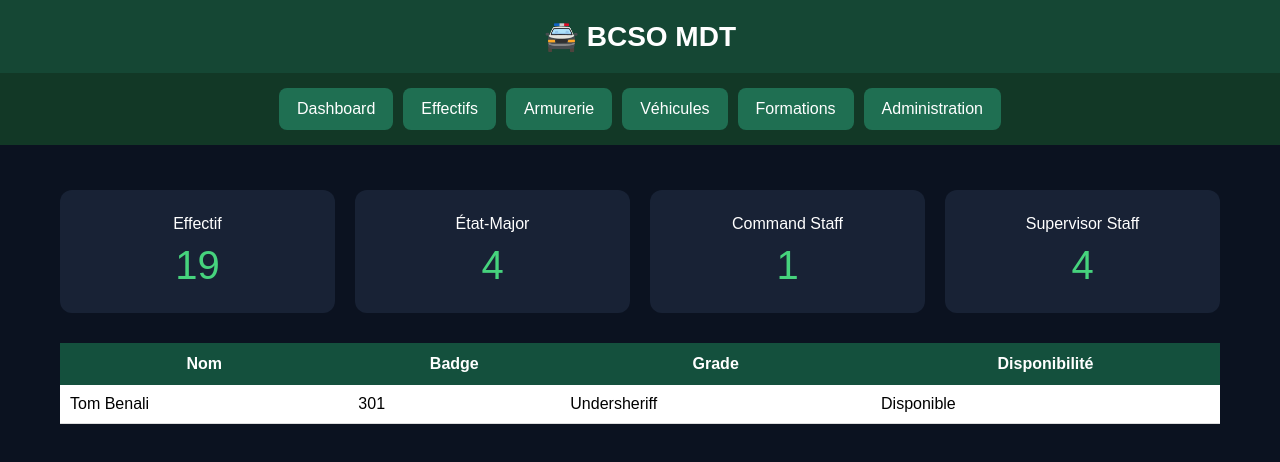
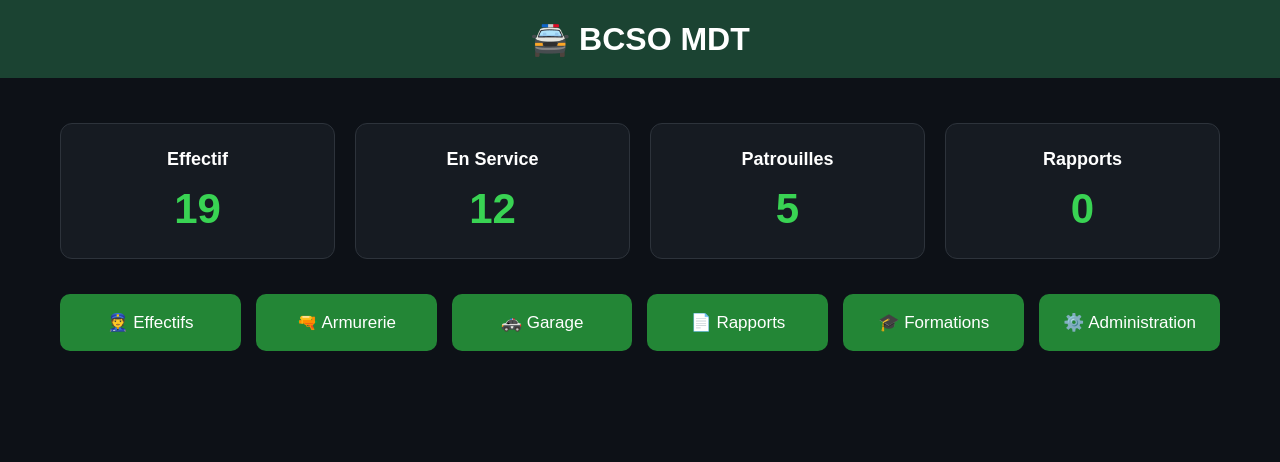
Before and after one commit to boubou47/bcso-mdt, a plain HTML site: page index.html in a window 1280 px wide. Drawn offline with Linux system fonts and the light colour scheme.

Commit message:
Update index.html

```diff
--- a/index.html
+++ b/index.html
@@ -10,42 +10,24 @@
 margin:0;
 padding:0;
 box-sizing:border-box;
-            font-family:Arial, Helvetica, sans-serif;
+font-family:Arial,sans-serif;
 }
 
 body{
-            background:#0b1220;
+background:#0d1117;
 color:white;
 }
 
 header{
-            background:#154734;
+background:#1b4332;
 padding:20px;
 text-align:center;
-            font-size:28px;
+font-size:32px;
 font-weight:bold;
 }
 
-        nav{
-            display:flex;
-            justify-content:center;
-            gap:10px;
-            background:#123826;
-            padding:15px;
-            flex-wrap:wrap;
-        }
-
-        nav button{
-            background:#1f6f52;
-            border:none;
-            color:white;
-            padding:12px 18px;
-            border-radius:8px;
-            cursor:pointer;
-            font-size:16px;
-        }
-
 .container{
+width:95%;
 max-width:1200px;
 margin:auto;
 padding:20px;
@@ -59,37 +41,46 @@
 }
 
 .card{
-            background:#182235;
+background:#161b22;
 padding:25px;
 border-radius:12px;
 text-align:center;
+border:1px solid #2d333b;
+}
+
+.card h2{
+font-size:18px;
+margin-bottom:15px;
 }
 
 .number{
-            font-size:40px;
-            color:#46d37d;
-            margin-top:10px;
+font-size:42px;
+font-weight:bold;
+color:#39d353;
 }
 
-        table{
-            width:100%;
-            margin-top:30px;
-            border-collapse:collapse;
-            background:white;
-            color:black;
+.menu{
+display:grid;
+grid-template-columns:repeat(auto-fit,minmax(180px,1fr));
+gap:15px;
+margin-top:35px;
 }
 
-        th{
-            background:#14503d;
+button{
+padding:18px;
+border:none;
+border-radius:10px;
+background:#238636;
 color:white;
-            padding:12px;
+font-size:17px;
+cursor:pointer;
 }
 
-        td{
-            padding:10px;
-            border-bottom:1px solid #ddd;
+button:hover{
+background:#2ea043;
 }
 </style>
+
 </head>
 
 <body>
@@ -98,58 +89,47 @@
 🚔 BCSO MDT
 </header>
 
-<nav>
-<button>Dashboard</button>
-<button>Effectifs</button>
-<button>Armurerie</button>
-<button>Véhicules</button>
-<button>Formations</button>
-<button>Administration</button>
-</nav>
-
 <div class="container">
 
 <div class="cards">
 
 <div class="card">
-Effectif
+<h2>Effectif</h2>
 <div class="number">19</div>
 </div>
 
 <div class="card">
-État-Major
-<div class="number">4</div>
+<h2>En Service</h2>
+<div class="number">12</div>
 </div>
 
 <div class="card">
-Command Staff
-<div class="number">1</div>
+<h2>Patrouilles</h2>
+<div class="number">5</div>
 </div>
 
 <div class="card">
-Supervisor Staff
-<div class="number">4</div>
+<h2>Rapports</h2>
+<div class="number">0</div>
 </div>
 
 </div>
 
-<table>
+<div class="menu">
 
-<tr>
-<th>Nom</th>
-<th>Badge</th>
-<th>Grade</th>
-<th>Disponibilité</th>
-</tr>
+<button>👮 Effectifs</button>
 
-<tr>
-<td>Tom Benali</td>
-<td>301</td>
-<td>Undersheriff</td>
-<td>Disponible</td>
-</tr>
+<button>🔫 Armurerie</button>
 
-</table>
+<button>🚓 Garage</button>
+
+<button>📄 Rapports</button>
+
+<button>🎓 Formations</button>
+
+<button>⚙️ Administration</button>
+
+</div>
 
 </div>
 
```
Lines whose indentation alone changed are shown as unchanged.
